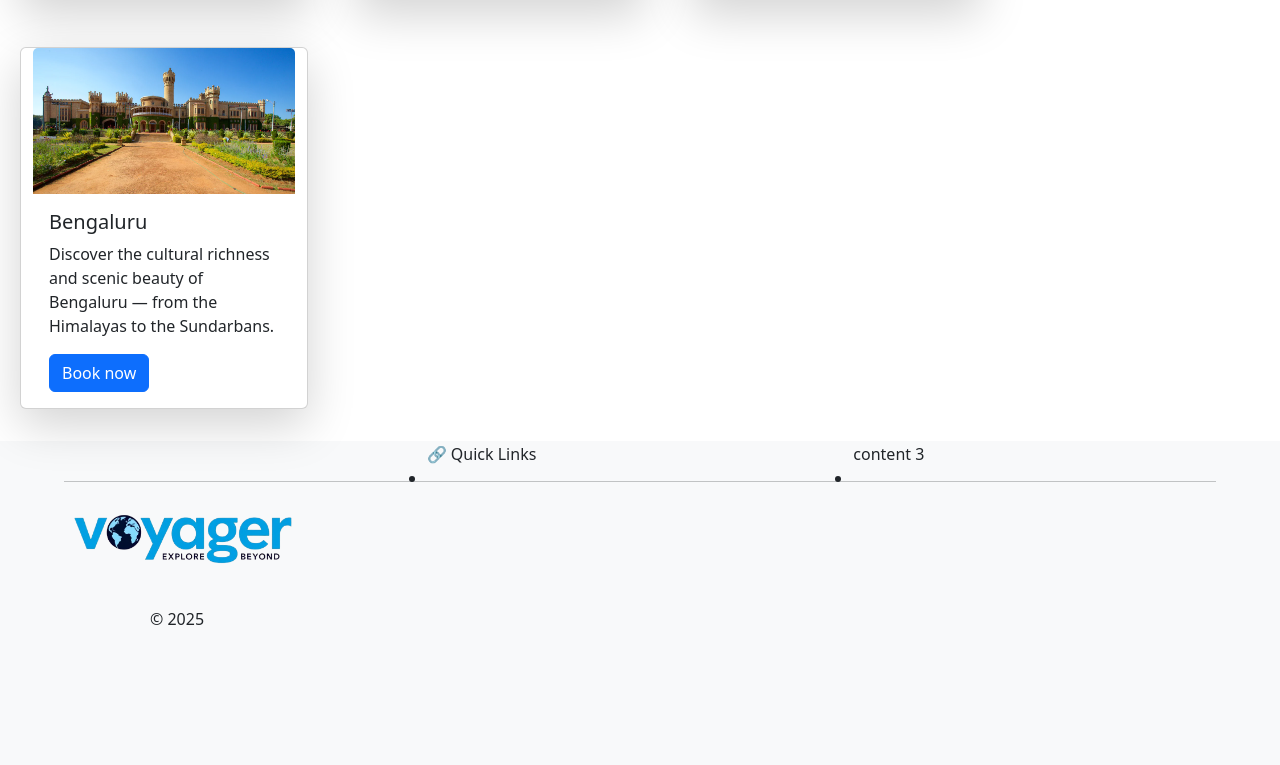
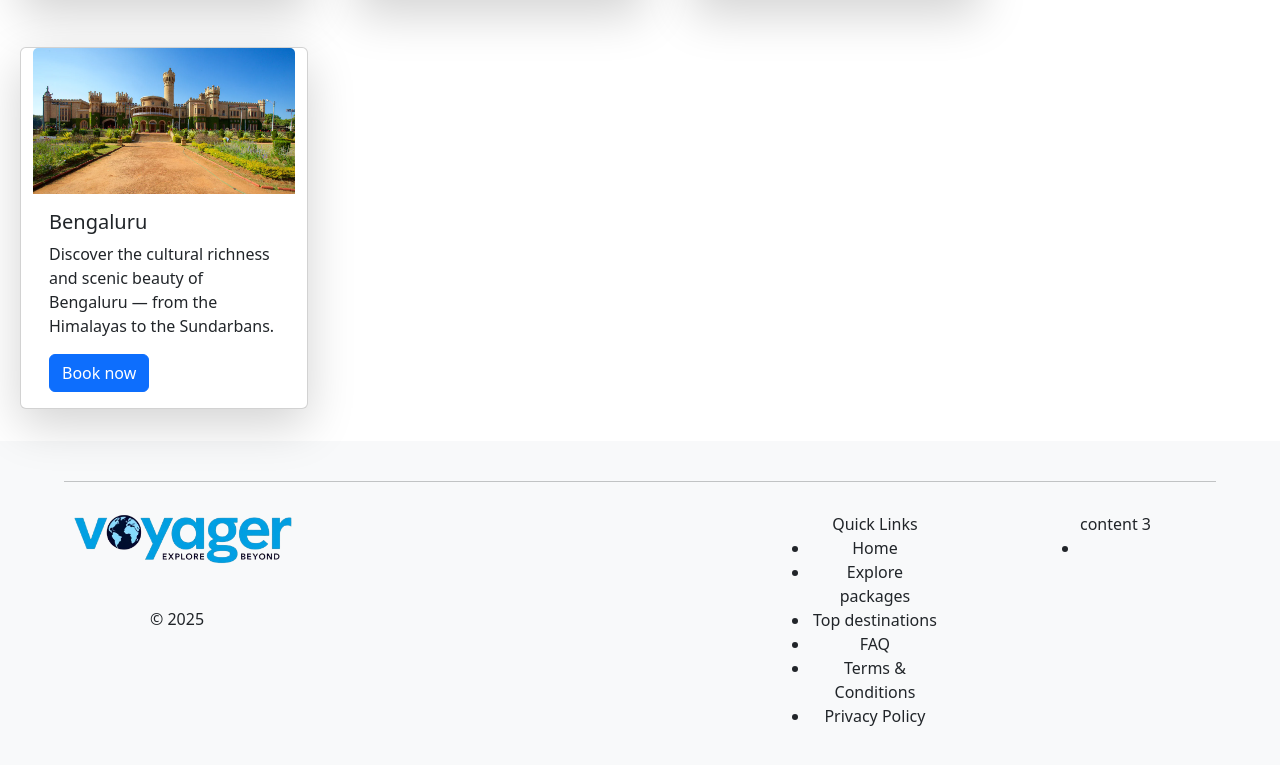
Before and after one commit to eternaldevotee/final-project-frontend, an Angular app: page / in a window 1280 px wide. Shown: the part 2808-3573 px from the top of the page. Built offline with nearby package versions, Linux system fonts and the light colour scheme; a web font is replaced by a local one.

Commit message:
Added footer

```diff
--- a/src/app/footer/footer.component.css
+++ b/src/app/footer/footer.component.css
@@ -18,7 +18,7 @@ box-shadow: 20px 0px 0px 0px;
     margin-left:auto;
     margin-right:auto;
 }
-.logo,.firstcontainer,.secondcontainer,.thirdcontainer
+.logo,.secondcontain,.thirdcontain
 {
     width:225px;
     margin:70px;
--- a/src/app/footer/footer.component.html
+++ b/src/app/footer/footer.component.html
@@ -15,16 +15,28 @@
           </li>
         </ul>
       </div>
-<div class="container secondcontain">
-  <ul>
+<div class="container secondcontain text-center">
+  <ul class="">
+ Quick Links
+<br>
 
-🔗 Quick Links
     <li>
 
 
+Home
 
-    </li>
-  </ul>
+
+</li>
+<li>Explore packages</li>
+
+<li>Top destinations</li>
+
+<li>FAQ</li>
+<li>Terms & Conditions</li>
+<li>Privacy Policy</li>
+
+
+</ul>
 </div>
 <div class="container secondcontain">
 
```
